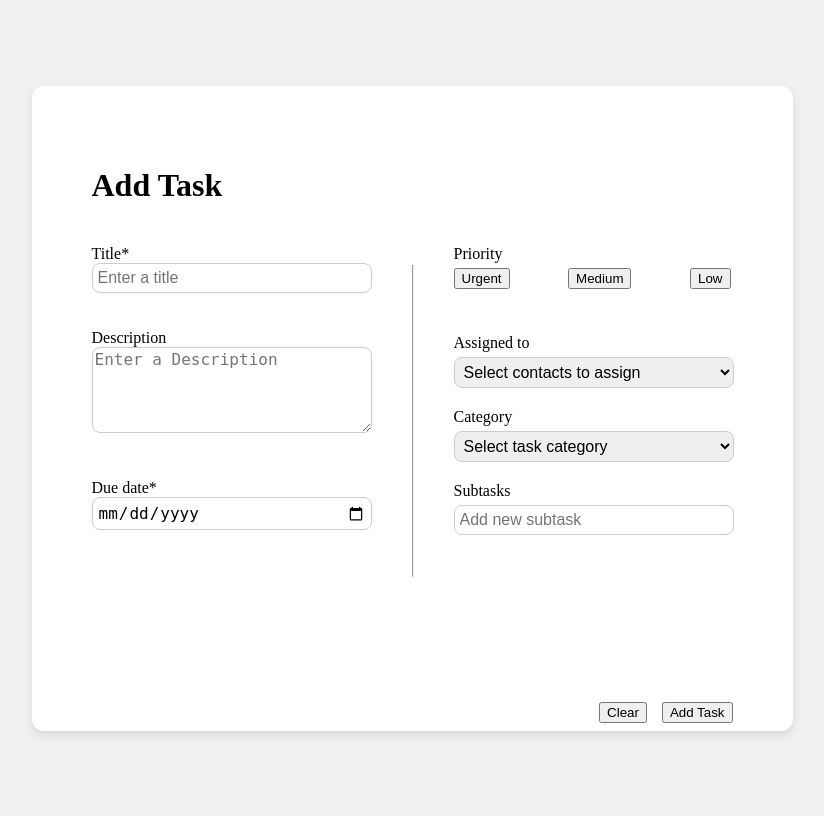
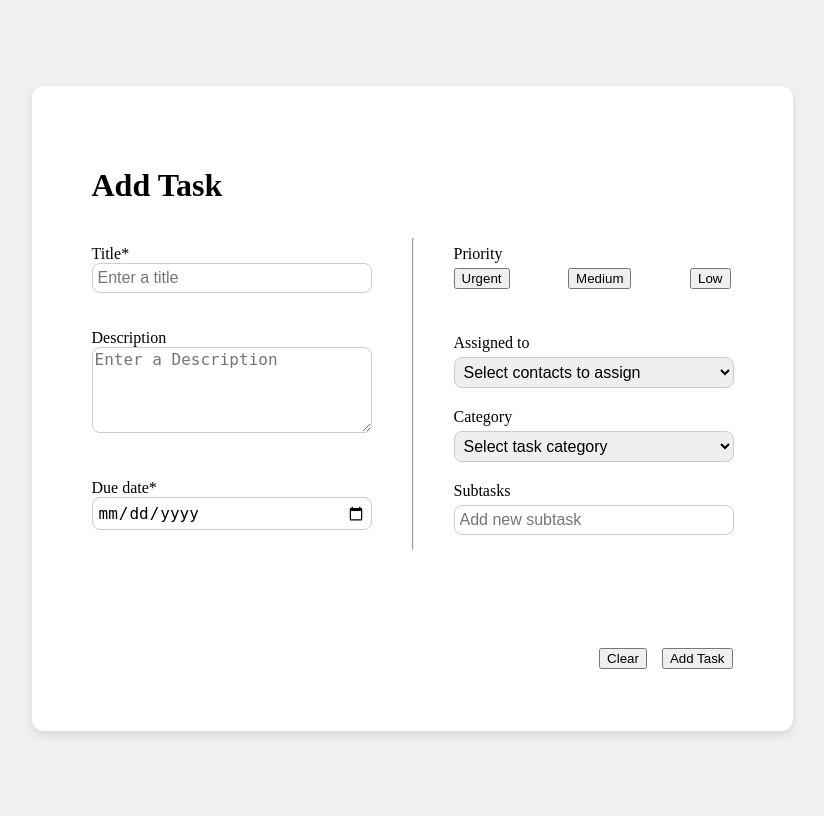
Before and after one commit to Join-groupwork/join, a PHP site: page /add_task.html in a window 1280 px wide. Shown: the whole page, without its empty margins (228-1052 px from the left). Run offline with PHP 8.4, Linux system fonts and the light colour scheme.

```diff
--- a/styles/add_task.css
+++ b/styles/add_task.css
@@ -59,7 +59,7 @@
 
 .hr_add_task {
    height: 310px;
-    margin: 20px 0;
+    margin: -7px 0;
 }
 
 .body_add_task {
```
